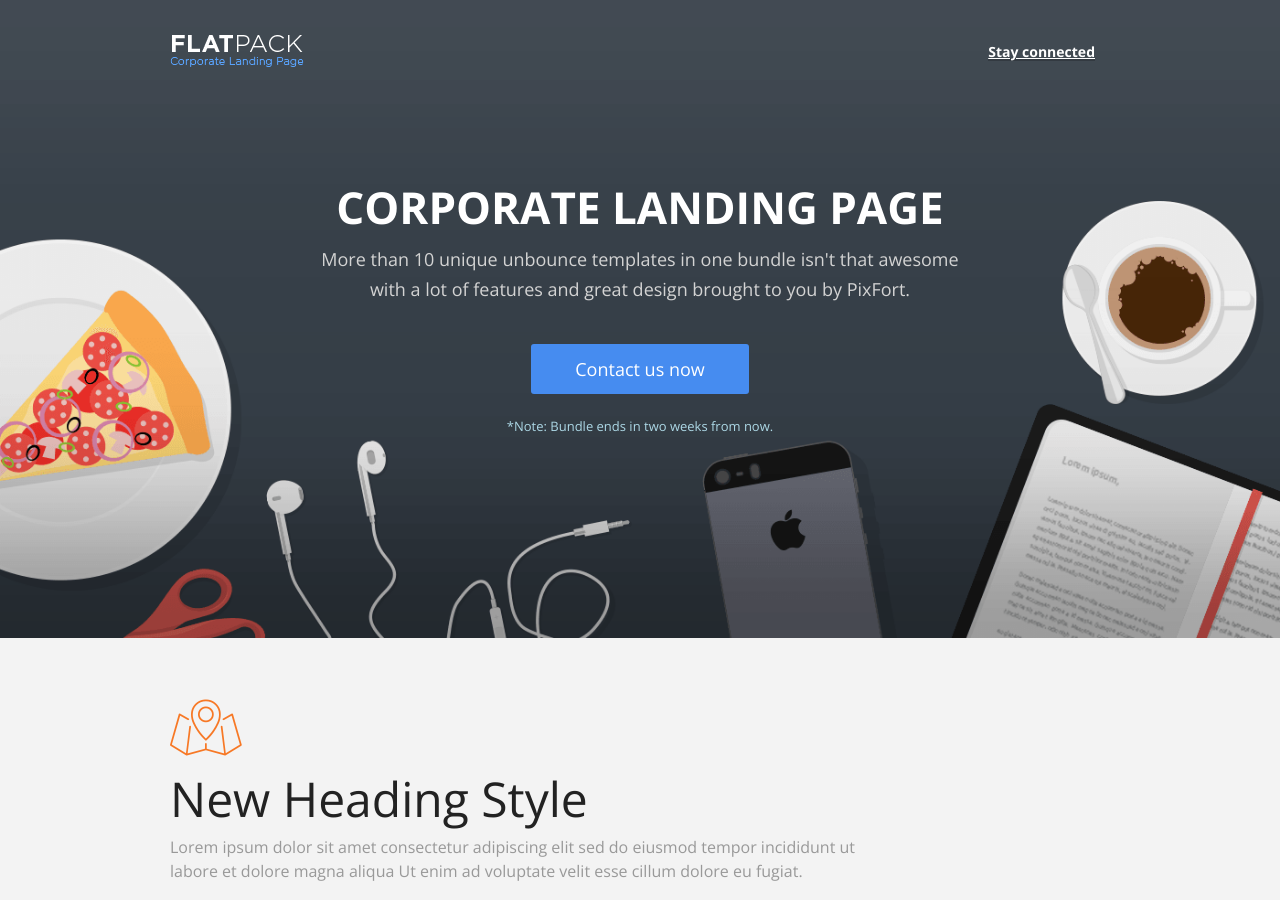
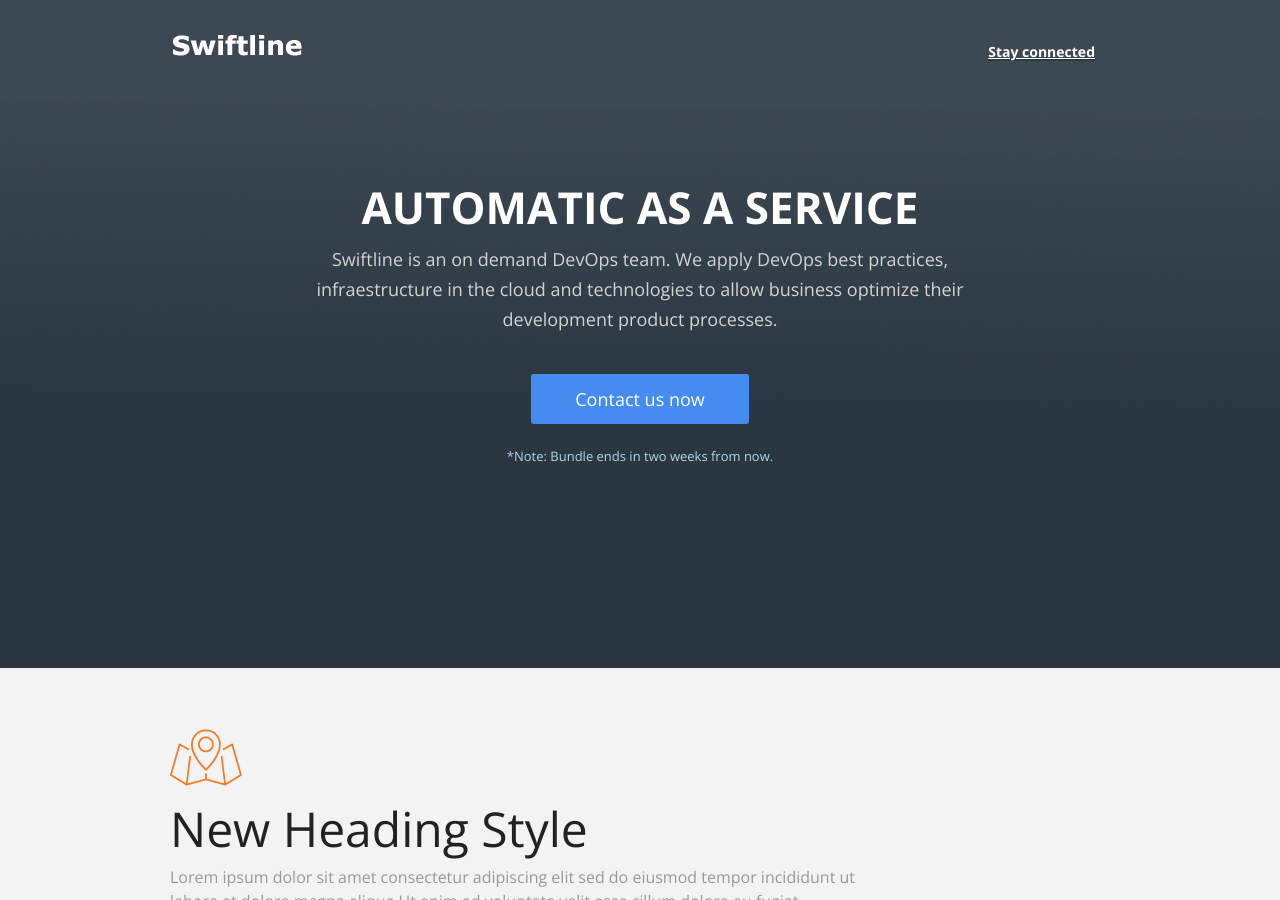
Before and after one commit to swiftline-io/swiftline-io.github.io, a Jekyll site: the page built from index.md, in a window 1280 px wide and 900 px high. Built offline with Jekyll 4.4.1, drawn with Linux system fonts in a browser that asks for light colours.

Commit message:
Modeficaciones Header

```diff
--- a/_includes/header.html
+++ b/_includes/header.html
@@ -53,7 +53,7 @@
     <div class="header_style">
       <div class="container">
         <div class="sixteen columns header_area">
-          <img src="assets/images/logo.png" alt="">
+          <img src="assets/images/Title.png" alt="">
           <div class="htext_style editContent" style="">
               <a href="#popup_6" class="pix_button_flat white bold_text">
                 <span class="pix_text">Stay connected</span>
@@ -67,13 +67,13 @@
         <div class="sixteen columns context_style">
           <div class="title_style">
             <span class="editContent" style="">
-              <span class="pix_text">CORPORATE LANDING PAGE</span>
+              <span class="pix_text">AUTOMATIC AS A SERVICE</span>
             </span>
           </div>
           <div class="subtitle_style">
             <span class="editContent" style="">
               <span class="pix_text">
-                More than 10 unique unbounce templates in one bundle isn't that awesome with a lot of features and great design brought to you by PixFort.
+                Swiftline is an on demand DevOps team. We apply DevOps best practices, infraestructure in the cloud and technologies to allow business optimize their development product processes.
               </span>
             </span>
           </div>
```
Also changed, not shown: assets/images/Title.png (added), assets/images/bg.png, assets/images/bgq.png (added).
